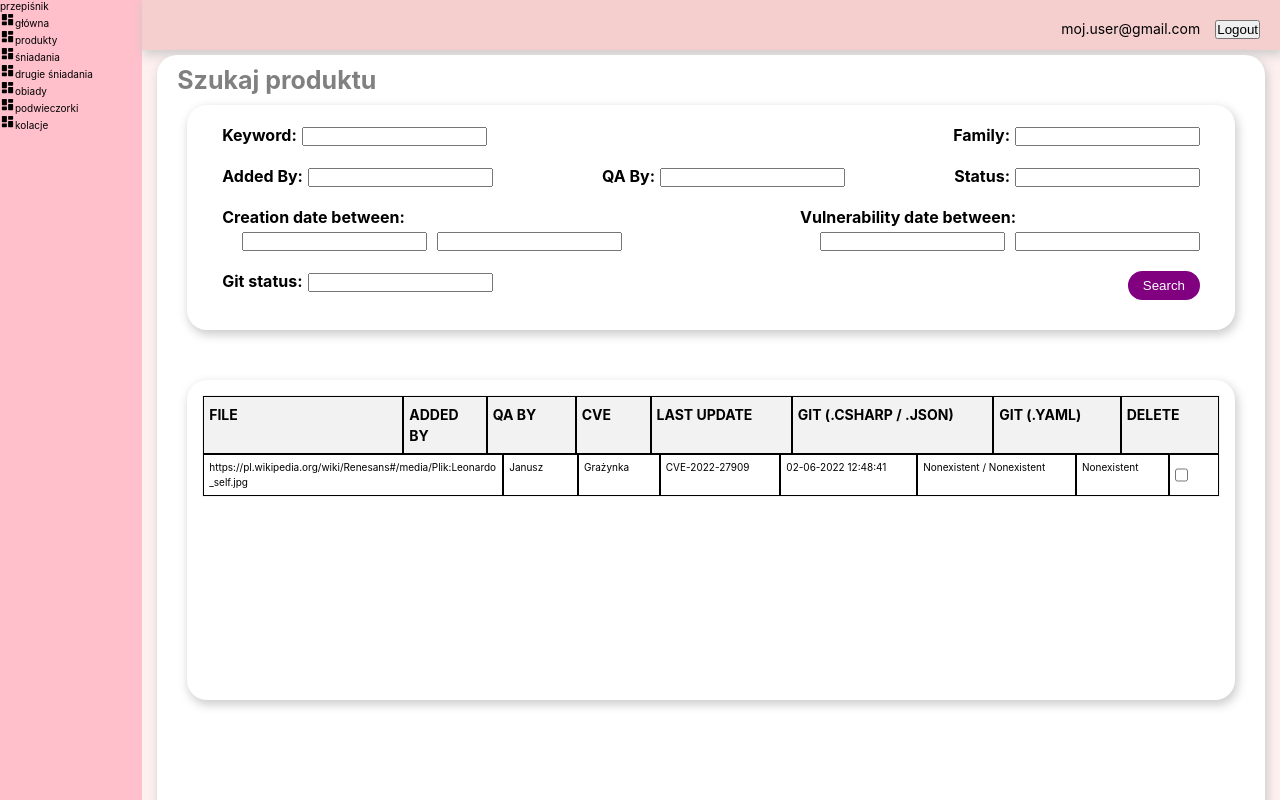
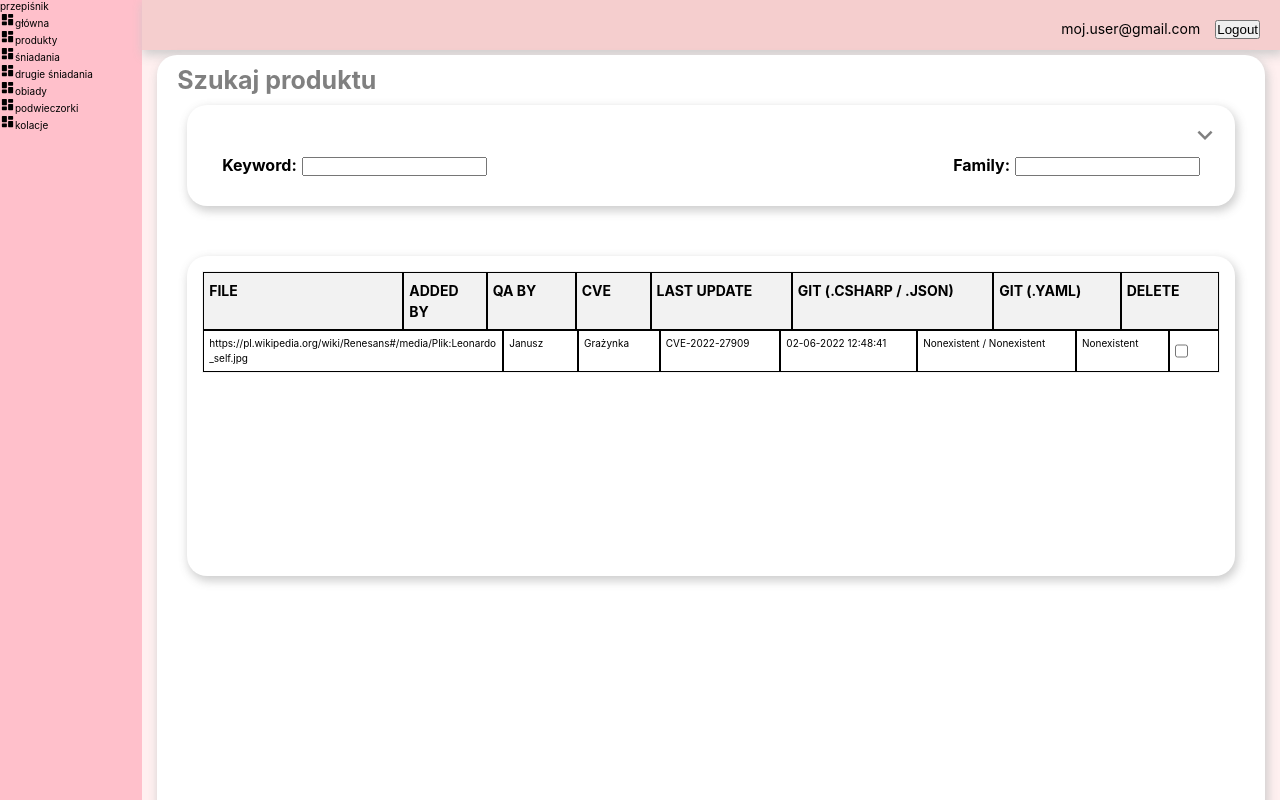
Before and after one commit to KTZgraph/przepisnik, a React (Create React App) app in the folder frontend/: page / in a window 1280 px wide. Shown: the top 800 px of the page. Built offline with nearby package versions, Linux system fonts and the light colour scheme.

Commit message:
chowanie części opcji menu

```diff
--- a/frontend/src/components/organisms/SearchElements/SearchForm.jsx
+++ b/frontend/src/components/organisms/SearchElements/SearchForm.jsx
@@ -1,8 +1,11 @@
-import { useRef } from "react";
-
+import { useRef, useState } from "react";
+import ExpandMoreIcon from "@mui/icons-material/ExpandMore";
+import ExpandLessIcon from "@mui/icons-material/ExpandLess";
 import "./SearchForm.scss";
 
 const SearchForm = () => {
+  const [expanded, setExpanded] = useState(false);
+
   const keywordRef = useRef();
   const familyRef = useRef();
   const addedByRef = useRef();
@@ -13,6 +16,10 @@ const SearchForm = () => {
   const vulnerabilityDateBetweenStartRef = useRef();
   const vulnerabilityDateBetweenEndRef = useRef();
   const gitStatusRef = useRef();
+
+  const handleClick = () => {
+    setExpanded(!expanded);
+  };
 
   const handleSubmit = (e) => {
     e.preventDefault();
@@ -44,8 +51,32 @@ const SearchForm = () => {
     console.log("status:", status);
   };
 
+  if (!expanded) {
     return (
       <form className="search-form" onSubmit={handleSubmit}>
+        <div className="options">
+          <ExpandMoreIcon className="icon" onClick={handleClick} />
+        </div>
+        <div className="row">
+          {/* pierwszy wiersz */}
+          <div className="form__input">
+            {/* TODO NIE Dropdown */}
+            <label htmlFor="keyword">Keyword:</label>
+            <input type="text" id="keyword" name="keyword" ref={keywordRef} />
+          </div>
+          <div className="form__input">
+            <label htmlFor="family">Family:</label>
+            <input type="text" id="family" name="family" ref={familyRef} />
+          </div>
+        </div>
+      </form>
+    );
+  } else {
+    return (
+      <form className="search-form" onSubmit={handleSubmit}>
+        <div className="options">
+          <ExpandLessIcon className="icon" onClick={handleClick} />
+        </div>
         <div className="row">
           {/* pierwszy wiersz */}
           <div className="form__input">
@@ -133,6 +164,7 @@ const SearchForm = () => {
         </div>
       </form>
     );
+  }
 };
 
 export default SearchForm;
--- a/frontend/src/components/organisms/SearchElements/SearchForm.scss
+++ b/frontend/src/components/organisms/SearchElements/SearchForm.scss
@@ -1,5 +1,15 @@
 .search-form {
   margin-bottom: 50px;
+
+  .options {
+    display: flex;
+    justify-content: flex-end;
+
+    .icon {
+      font-size: 30px;
+      color: grey;
+    }
+  }
 
   .row {
     display: flex;
```
Lines whose indentation alone changed are shown as unchanged.
